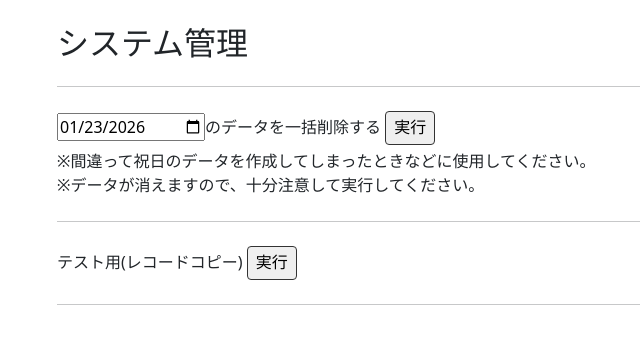
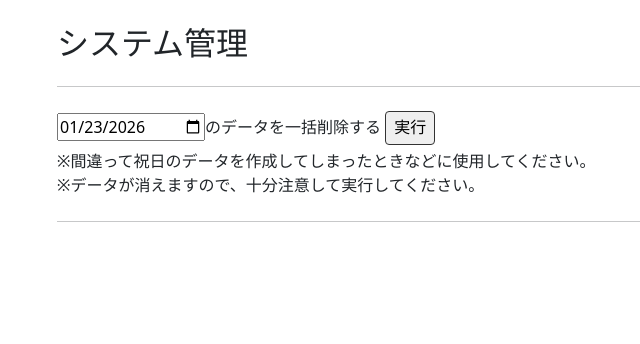
Before and after one commit to asai-omiomi/seventh_factory, a Django app: page /sysad/ in a window 1280 px wide. Shown: the part 56-400 px from the top of the page, without its empty margins (183-823 px from the left). Run offline with Django 5.2, Linux system fonts and the light colour scheme; the visitor is signed in with stand-in values (Sample User, id 1); some libraries are stand-ins or nearby versions.

Commit message:
レコードコピー機能を削除

```diff
--- a/app/templates/app/sysad.html
+++ b/app/templates/app/sysad.html
@@ -38,18 +38,6 @@
 
     <hr class="my-4">
 
-    <form action="{% url 'test_record_copy' %}" method="post">
-        {% csrf_token %}
-        <div>
-            テスト用(レコードコピー)
-            <button class="btn-sm" type="submit" name="test_record_copy" value="0">
-                実行
-            </button>
-        </div>
-    </form>
-
-    <hr class="my-4">
-
 </div>
 
 {% endblock %}
--- a/app/urls.py
+++ b/app/urls.py
@@ -37,7 +37,6 @@ urlpatterns = [
 
     path('sysad/', views.sysad, name='sysad'),
     path('sysad/delete_record', views.delete_record, name='delete_record'),
-    path('sysad/test_record_copy', views.test_record_copy, name='test_record_copy'),
 
     path('password_change/', views.password_change, name='password_change'),
     path('password_change/done/', auth_views.PasswordChangeDoneView.as_view(template_name='app/password_change_done.html'), name='password_change_done'),
--- a/app/views.py
+++ b/app/views.py
@@ -1841,30 +1841,6 @@ def delete_record(request):
 
     return redirect('sysad')
 
-@transaction.atomic
-def test_record_copy(request):
-
-    for src in StaffPatternModel.objects.all():
-        StaffPatternModel.objects.update_or_create(
-            staff=src.staff,
-            weekday=src.weekday,
-            defaults={
-                'work_status': src.work_status,
-            }
-        )
-
-    for src in CustomerPatternModel.objects.all():
-        CustomerPatternModel.objects.update_or_create(
-            customer=src.customer,
-            weekday=src.weekday,
-            defaults={
-                'work_status': src.work_status,
-            }
-        )
-
-    messages.success(request, "コピー完了")
-    return redirect('sysad')
-
 def output(request):
 
     today = timezone.now().date()
```
